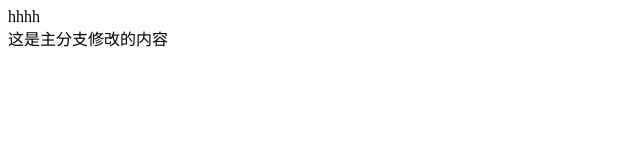
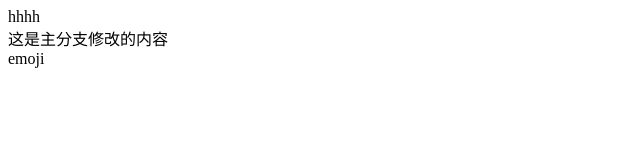
Before and after one commit to hq4952/myStorage, a plain HTML site: page idnex.html in a window 1280 px wide. Shown: the full height of the page, 0-640 px from the left. Drawn offline with Linux system fonts and the light colour scheme.

Commit message:
:bug: emoji

```diff
--- a/idnex.html
+++ b/idnex.html
@@ -8,5 +8,6 @@
 <body>
     <div>hhhh </div>
     <div class="last">这是主分支修改的内容</div>
+    <span>emoji</span>
 </body>
 </html>
```
